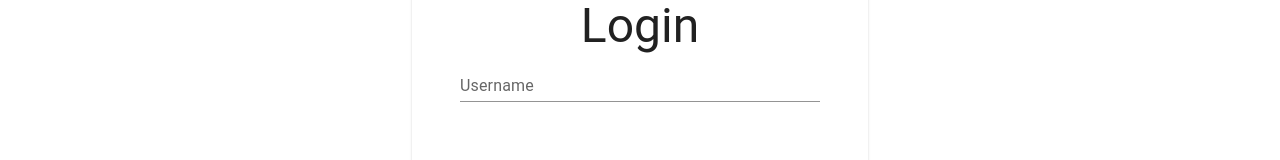
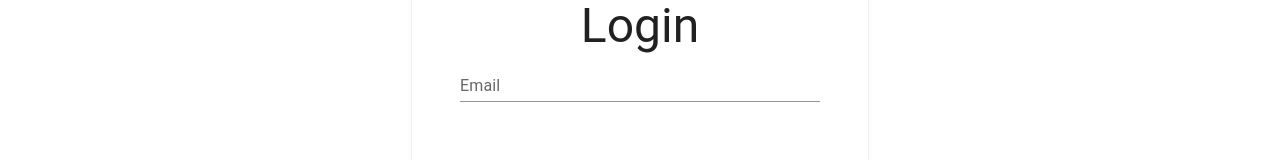
Before and after one commit to chong3916/movie-search-application, a React (Create React App) app in the folder site/: page /login in a window 1280 px wide. Shown: the part 167-327 px from the top of the page. Built offline with nearby package versions, Linux system fonts and the light colour scheme.

Commit message:
Changed login to take email instead of username

```diff
--- a/site/src/api/auth.js
+++ b/site/src/api/auth.js
@@ -1,6 +1,6 @@
-const login = async (username, password) => {
+const login = async (email, password) => {
   const payload = {
-    username,
+    email,
     password
   };
   const response = await fetch("/api/auth/login", {
--- a/site/src/pages/LoginPage.jsx
+++ b/site/src/pages/LoginPage.jsx
@@ -8,7 +8,7 @@ import {Card, CardContent, Container, TextField, Typography, Stack} from "@mui/m
 import {useBannerContext} from "../contexts/BannerContext";
 
 const LoginPage = () => {
-    const [username, setUsername] = useState("");
+    const [email, setEmail] = useState("");
     const [password, setPassword] = useState("");
     const { authData, setAuthData } = useAuthContext();
     const navigate = useNavigate();
@@ -23,11 +23,11 @@ const LoginPage = () => {
     const handleSubmit = async (event) => {
         event.preventDefault();
         try {
-            const user = await Auth.login(username, password);
+            const user = await Auth.login(email, password);
             console.log(user.status);
             if(user.status !== 200)
             {
-                setUsername("");
+                setEmail("");
                 setPassword("");
             }
             else {
@@ -38,12 +38,8 @@ const LoginPage = () => {
                 return;
             }
 
-            if(user.status === 400){
-                setBannerData({message: "Invalid password. Try again.", variant: "error"});
-            }
-            else if(user.status === 404){
-                setBannerData({message: "Unable to find user with given information. Try again or create a new user.", variant: "error"});
-                //navigate(".", {state: {paramMessage: "Unable to find user with given information. Try again or create a new user.", variant: "error"}});
+            if(user.status === 400 || user.status === 404){
+                setBannerData({message: "Invalid password or user doesn't exist. Please try again.", variant: "error"});
             }
             else if(user.status === 429){
                 setBannerData({message: "Locked account due to too many failed login attempts. Please try again later.", variant: "error"});
@@ -74,12 +70,13 @@ const LoginPage = () => {
                         <form onSubmit={handleSubmit}>
                             <Stack spacing={5}>
                                 <TextField
-                                    id="username"
-                                    label="Username"
-                                    value={username}
+                                    id="email"
+                                    label="Email"
+                                    value={email}
                                     variant="standard"
+                                    type="email"
                                     onChange={(event) => {
-                                        setUsername(event.target.value);
+                                        setEmail(event.target.value);
                                     }}
                                 />
                                 <TextField
--- a/site/src/pages/SignUpPage.jsx
+++ b/site/src/pages/SignUpPage.jsx
@@ -70,6 +70,7 @@ function SignUpPage() {
                                     label="Email"
                                     value={email}
                                     variant="standard"
+                                    type="email"
                                     onChange={(event) => {
                                         setEmail(event.target.value);
                                     }}
```
Also changed, not shown: 1 other file (tests, documents, lock files or other folders).
